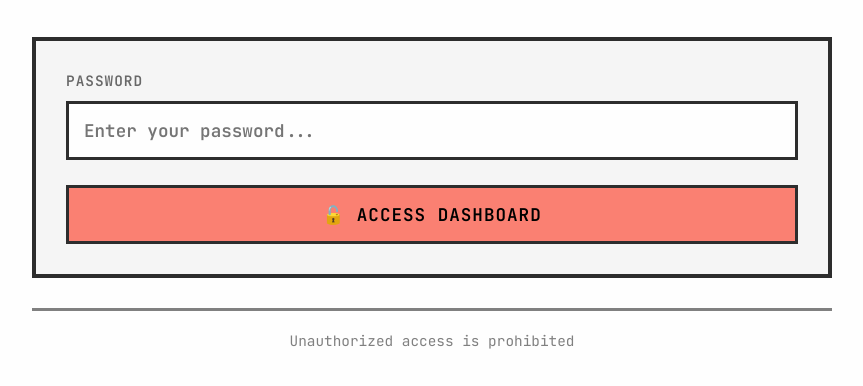
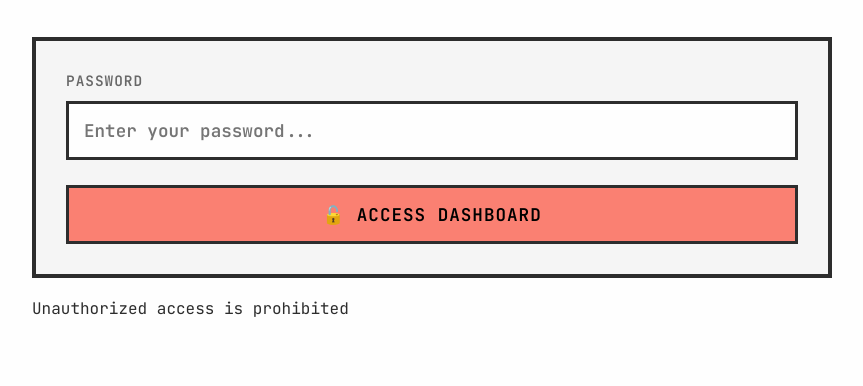
Before and after one commit to arnavjain9/WIDT, a website: page index.html in a window 1280 px wide. Shown: the part 246-632 px from the top of the page, without its empty margins (208-1071 px from the left). Drawn offline with Linux system fonts and the light colour scheme.

Commit message:
Update index.html

```diff
--- a/index.html
+++ b/index.html
@@ -253,7 +253,7 @@
             box-shadow: 2px 2px 0px var(--border);
         }
 
-        .footer {
+        . {
             text-align: center;
             margin-top: 40px;
             padding: 20px;
@@ -406,7 +406,7 @@
             75% { transform: translateX(5px); }
         }
 
-        .footer {
+        . {
             text-align: center;
             margin-top: 30px;
             opacity: 0.6;
@@ -648,7 +648,7 @@
             </button>
         </form>
 
-        <div class="footer">
+        <div class="">
             <span>Unauthorized access is prohibited</span>
         </div>
     </div>
@@ -725,6 +725,8 @@
 
             <footer class="footer">
                 <span>Made with ❤️ by the Tripathi Labratory @ Brown</span>
+                <br>
+                <small>&copy; 2025 Tripathi Laboratory. All rights reserved.</small>
             </footer>
         </div>
     </div>
```
